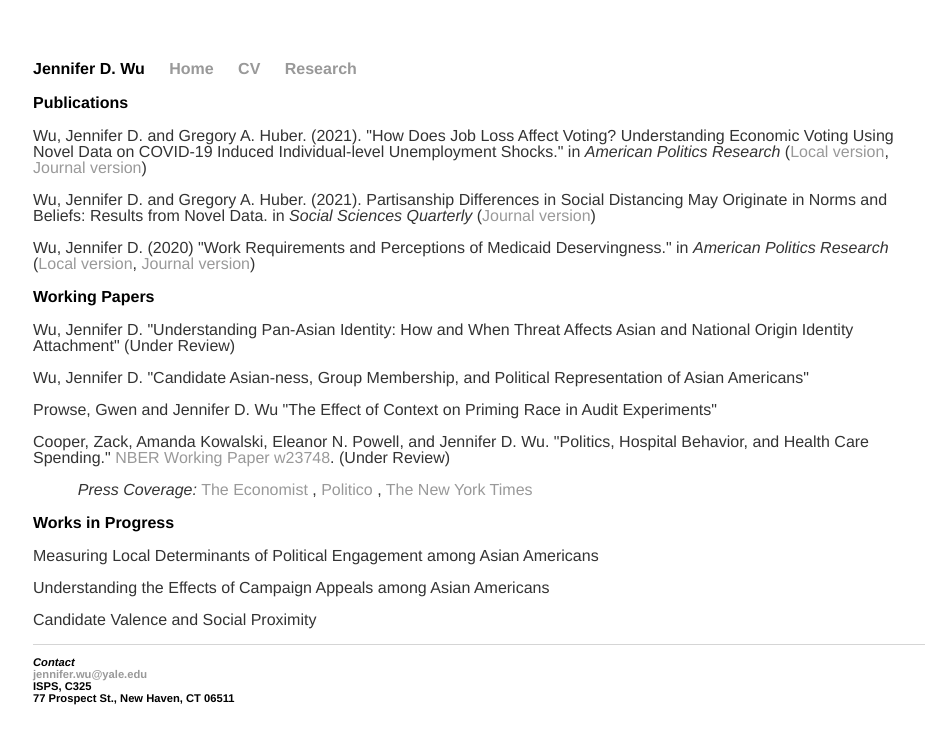
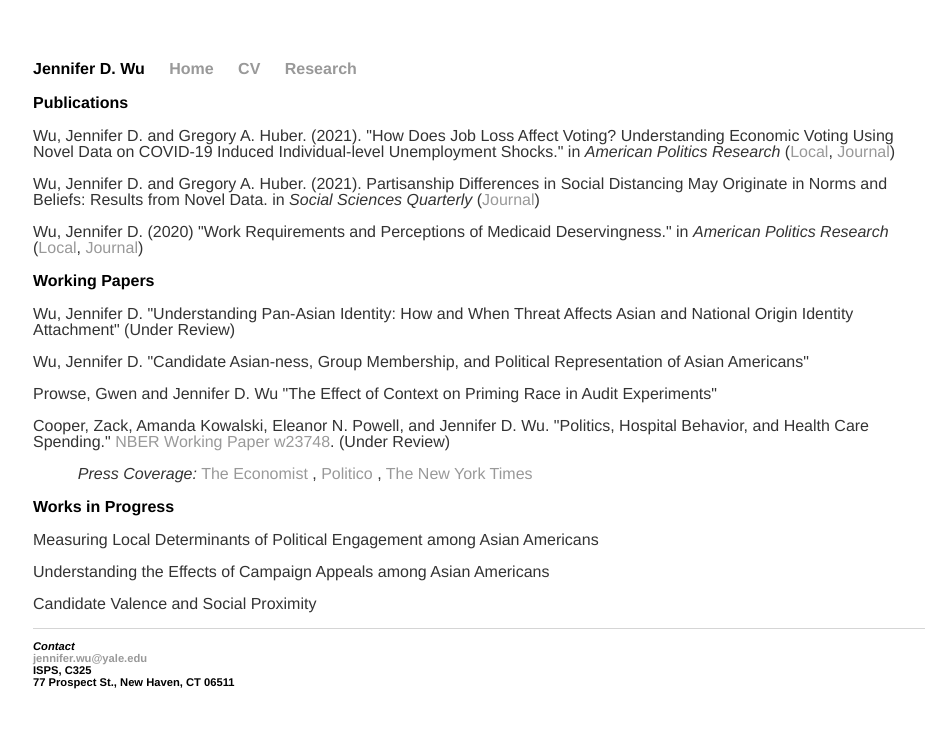
Before and after one commit to wujend/wujend.github.io, a Jekyll site: the page built from research/index.html, in a window 1280 px wide. Shown: the top 744 px of the page, without its empty margins (159-1084 px from the left). Built offline with Jekyll 4.4.1, drawn with Linux system fonts in a browser that asks for light colours.

Commit message:
Update index.html

```diff
--- a/research/index.html
+++ b/research/index.html
@@ -6,13 +6,13 @@ title: Jennifer D. Wu | Research
 <h1>Publications</h1>
   <p>Wu, Jennifer D. and Gregory A. Huber. (2021). "How Does Job Loss Affect Voting? Understanding Economic
     Voting Using Novel Data on COVID-19 Induced Individual-level Unemployment Shocks." in <i>American Politics Research</i>
-    (<a href="https://www.jenniferdwu.com/research/WuHuber_JobLoss.pdf">Local version</a>, <a href="https://doi.org/10.1177/1532673X211026831">Journal version</a>)</p>
+    (<a href="https://www.jenniferdwu.com/research/WuHuber_JobLoss.pdf">Local</a>, <a href="https://doi.org/10.1177/1532673X211026831">Journal</a>)</p>
 
   <p>Wu, Jennifer D. and Gregory A. Huber. (2021). Partisanship Differences in Social
-    Distancing May Originate in Norms and Beliefs: Results from Novel Data. in <i>Social Sciences Quarterly </i> (<a href="https://doi.org/10.1111/ssqu.12947">Journal version</a>)</p>
+    Distancing May Originate in Norms and Beliefs: Results from Novel Data. in <i>Social Sciences Quarterly </i> (<a href="https://doi.org/10.1111/ssqu.12947">Journal</a>)</p>
 
   <p>Wu, Jennifer D. (2020) "Work Requirements and Perceptions of Medicaid Deservingness." in <i>American Politics Research</i>
-    (<a href="https://www.jenniferdwu.com/research/Wu_1.pdf">Local version</a>, <a href="https://doi.org/10.1177/1532673X20961317">Journal version</a>)</p>
+    (<a href="https://www.jenniferdwu.com/research/Wu_1.pdf">Local</a>, <a href="https://doi.org/10.1177/1532673X20961317">Journal</a>)</p>
 
 </div>
 
```
